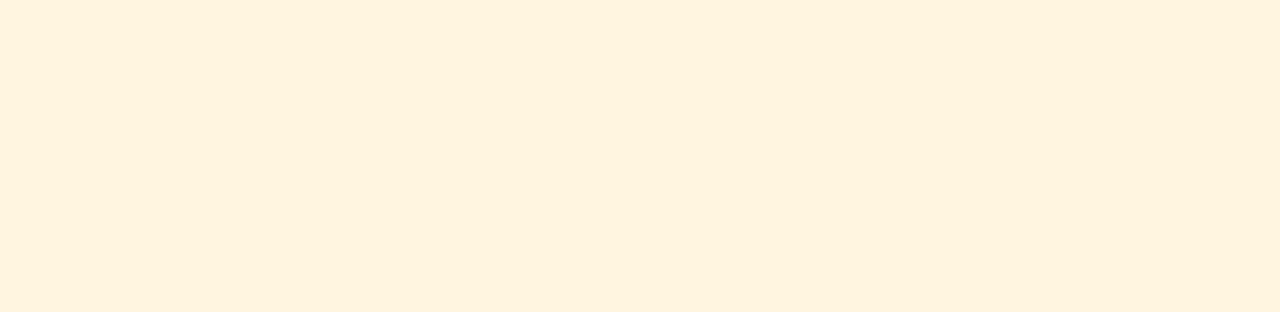
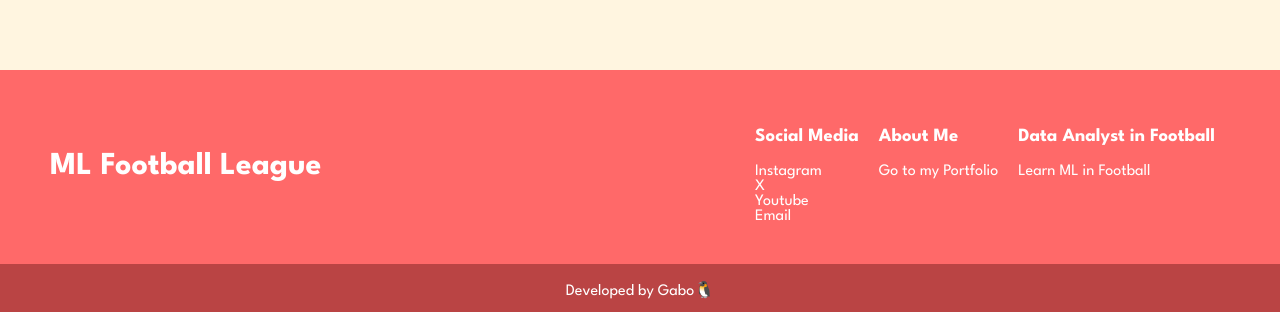
Before and after one commit to Gab1nh0/football-ml-league-brr, a Next.js app: page / in a window 1280 px wide. Shown: the part 1301-1613 px from the top of the page. Before the commit the page ends 1371 px from the top, so only its background shows below. Built offline with nearby package versions, Linux system fonts and the light colour scheme; grey boxes are pictures that could not be loaded.

Commit message:
import del footer corregido

```diff
--- a/src/app/Components/footer.tsx
+++ b/src/app/Components/footer.tsx
@@ -1,4 +1,4 @@
-import styles from '../Components/footer.module.css'
+import styles from './footer.module.css'
 import React from 'react';
 
 
--- a/src/app/layout.tsx
+++ b/src/app/layout.tsx
@@ -3,6 +3,7 @@ import { League_Spartan } from "next/font/google";
 import "./globals.css";
 import { Head } from "next/document";
 import Header from "./Components/header";
+import Footer from "./Components/footer";
 
 
 const roboto = League_Spartan({
@@ -27,6 +28,7 @@ export default function RootLayout({
       <body className={roboto.className}>
         <Header/>
         {children}
+        <Footer/>
         </body>
     </html>
   );
```
